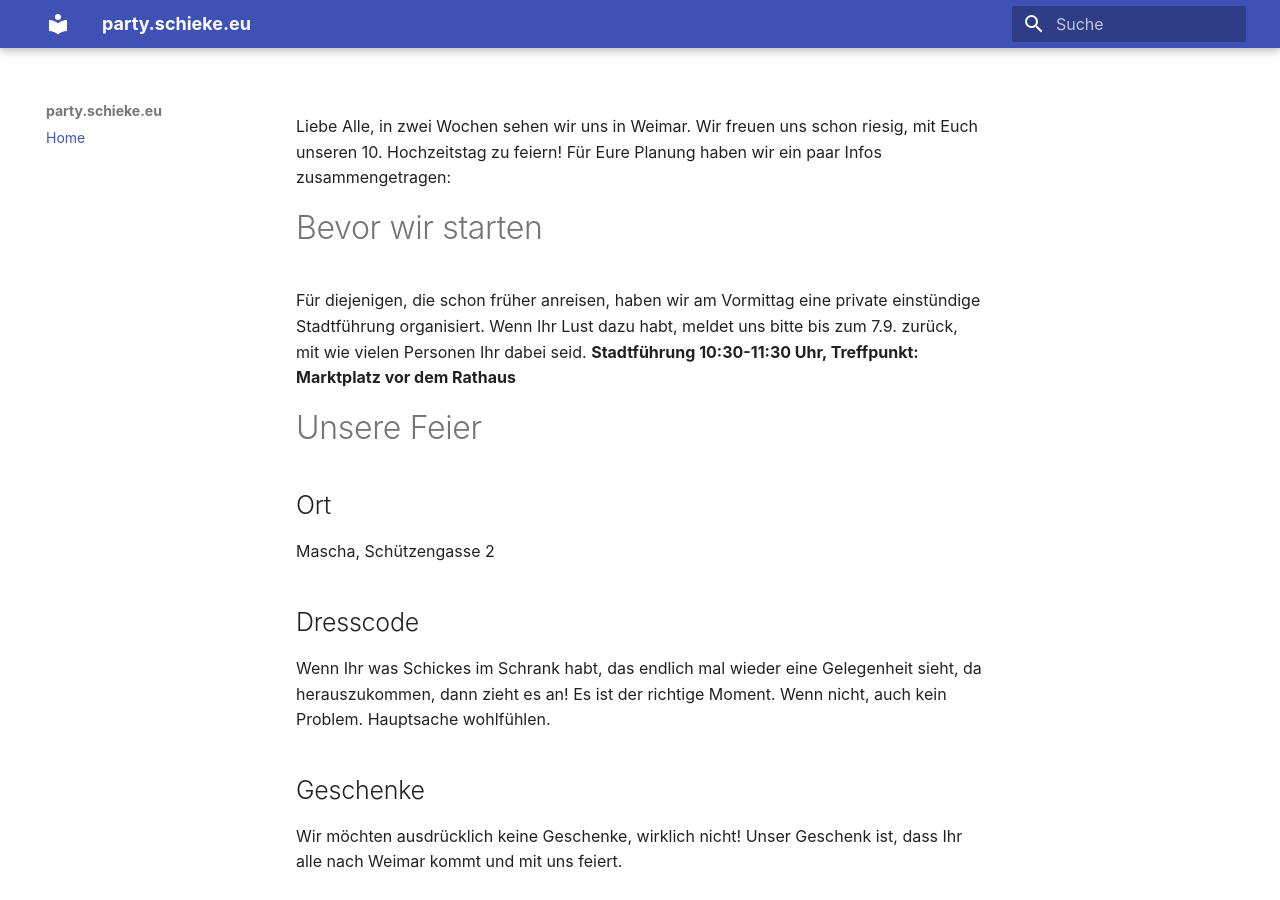
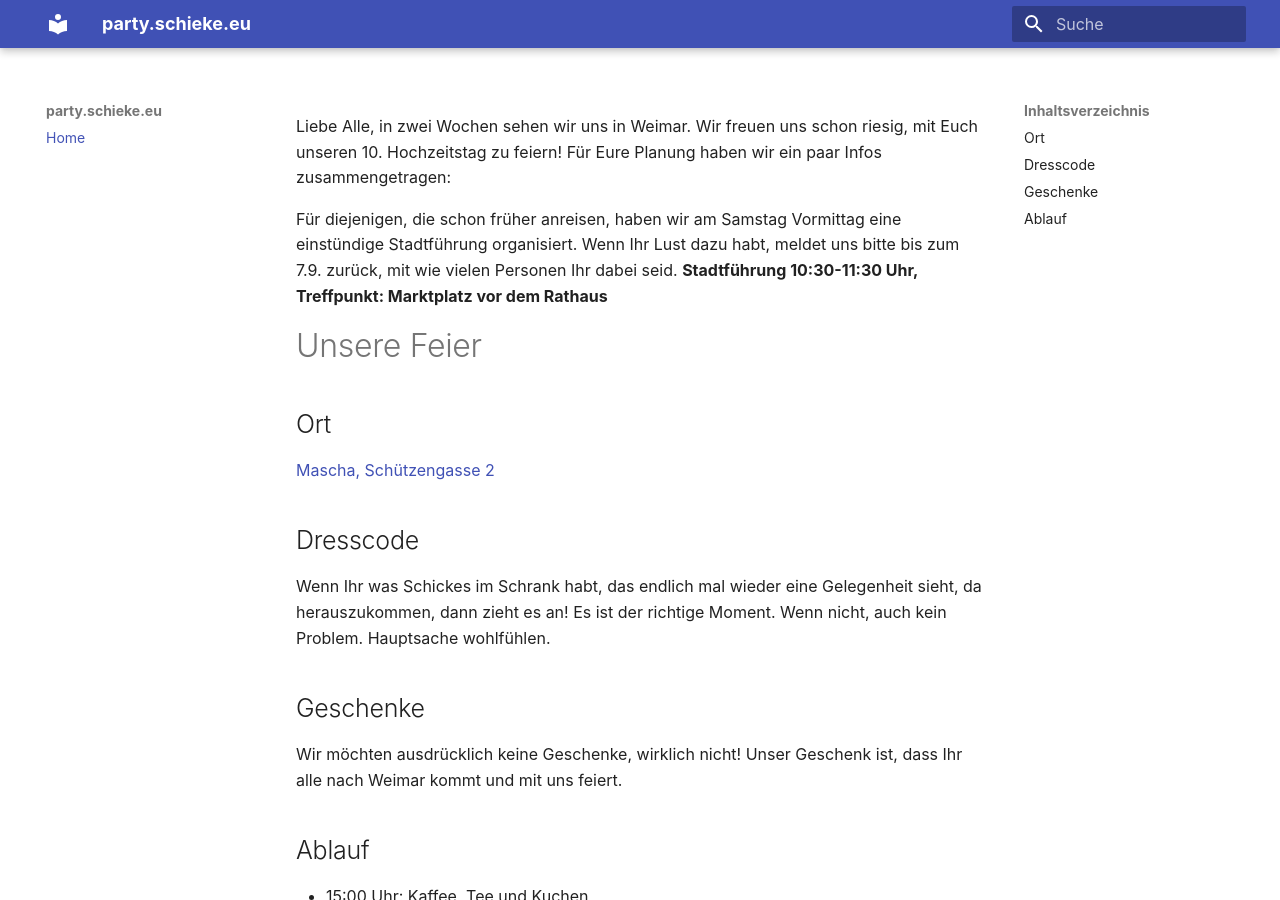
Before and after one commit to fbim-genosr/party, an MkDocs documentation site: the page built from docs/index.md, in a window 1280 px wide and 900 px high. Built offline with MkDocs 1.6.1 and Material for MkDocs 9.7.7, drawn with Linux system fonts in a browser that asks for light colours.

Commit message:
adjusted typo, add osm link

```diff
--- a/docs/index.md
+++ b/docs/index.md
@@ -3,14 +3,13 @@ Liebe Alle,
 in zwei Wochen sehen wir uns in Weimar. Wir freuen uns schon riesig, mit Euch unseren 10. Hochzeitstag zu feiern!
 Für Eure Planung haben wir ein paar Infos zusammengetragen:
 
-# Bevor wir starten
-Für diejenigen, die schon früher anreisen, haben wir am Vormittag eine private einstündige Stadtführung organisiert. Wenn Ihr Lust dazu habt, meldet uns bitte bis zum 7.9. zurück, mit wie vielen Personen Ihr dabei seid.
+Für diejenigen, die schon früher anreisen, haben wir am Samstag Vormittag eine einstündige Stadtführung organisiert. Wenn Ihr Lust dazu habt, meldet uns bitte bis zum 7.9. zurück, mit wie vielen Personen Ihr dabei seid.
 **Stadtführung 10:30-11:30 Uhr, Treffpunkt: Marktplatz vor dem Rathaus**
 
 # Unsere Feier
 
 ## Ort
-Mascha, Schützengasse 2
+[Mascha, Schützengasse 2](https://osm.org/go/0MBAo6gNM?m=)
 
 ## Dresscode
 Wenn Ihr was Schickes im Schrank habt, das endlich mal wieder eine Gelegenheit sieht, da herauszukommen, dann zieht es an! Es ist der richtige Moment.
```
